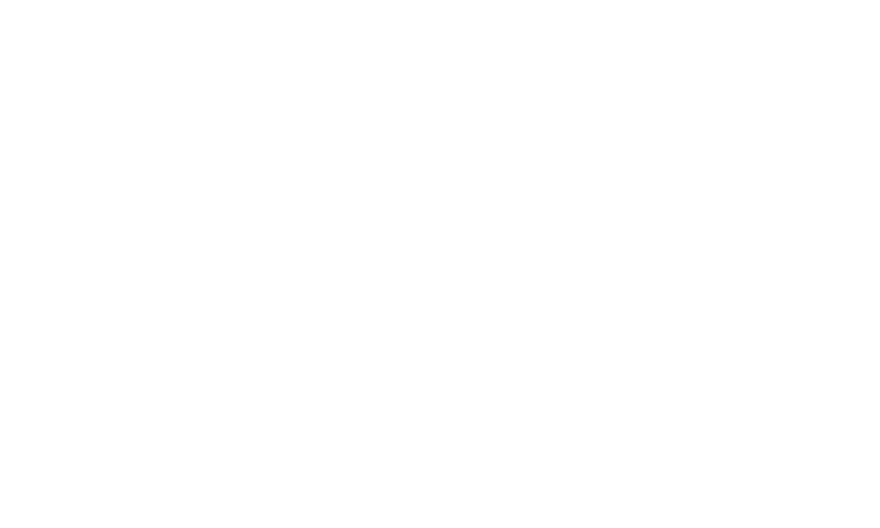
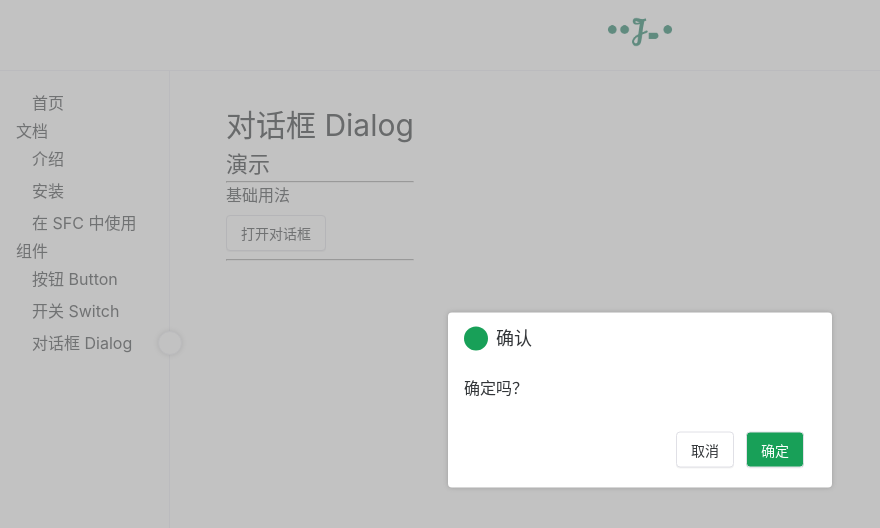
Before and after one commit to 12callie/joyful-ui-old, a Vue app: page /joyful/components/dialog in a window 1280 px wide. Before the commit this address had no page. Shown: the top 528 px of the page, without its empty margins (0-880 px from the left). Built offline with nearby package versions, Linux system fonts and the light colour scheme.

Commit message:
完成dialog样式

```diff
--- a/index.html
+++ b/index.html
@@ -5,7 +5,7 @@
   <meta charset="UTF-8" />
   <meta name="viewport"
     content="width=device-width,initial-scale=1.0,minimum-scale=1.0,maximum-scale=1.0,user-scalable=no,viewport-fit=cover">
-  <script src="//at.alicdn.com/t/c/font_3933999_vatrhj3l42k.js"></script>
+  <script src="//at.alicdn.com/t/c/font_3933999_na1qi4a05c.js"></script>
   <title>Joyful UI</title>
 </head>
 
--- /dev/null
+++ b/src/lib/Dialog.vue
@@ -0,0 +1,92 @@
+<template>
+  <div class="j-dialog-overlay"></div>
+  <div class="j-dialog-wrapper">
+    <header>
+      <svg class="icon j-dialog-svg-warn">
+        <use xlink:href="#icon-warn"></use>
+      </svg>
+      <span>确认</span>
+      <svg class="icon j-dialog-svg-close">
+        <use xlink:href="#icon-close"></use>
+      </svg>
+    </header>
+    <main>确定吗？</main>
+    <footer>
+      <Button>取消</Button>
+      <Button theme="primary">确定</Button>
+    </footer>
+  </div>
+</template>
+
+<script lang="ts" setup>
+import Button from "./Button.vue";
+import { defineProps } from "vue";
+const props = defineProps({
+  dialogVisible: {
+    type: Boolean,
+    default: false,
+  },
+});
+</script>
+
+<style lang="scss" scoped>
+$theme-color: #18a058;
+$warning-color: #f0a020;
+$error-color: #d03050;
+
+.j-dialog-overlay {
+  position: fixed;
+  top: 0;
+  left: 0;
+  background: fade_out(#999, 0.4);
+  width: 100%;
+  height: 100%;
+  z-index: 10;
+}
+.j-dialog-wrapper {
+  position: fixed;
+  left: 50%;
+  top: 50%;
+  transform: translate(-50%, -50%);
+  background: #fff;
+  min-width: 24em;
+  max-width: 90%;
+  border-radius: 4px;
+  box-shadow: 0 0 5px fade_out(#999, 0.1);
+  z-index: 11;
+  .icon {
+    width: 24px;
+    height: 24px;
+  }
+  > header {
+    padding: 12px 16px;
+    display: flex;
+    align-items: center;
+    justify-content: space-between;
+    font-size: 18px;
+
+    > span {
+      margin-left: 8px;
+      margin-right: auto;
+    }
+    > .j-dialog-svg-warn {
+      background: $theme-color;
+      padding: 4px;
+      border-radius: 50%;
+      color: #fff;
+    }
+    > .j-dialog-svg-close {
+      cursor: pointer;
+    }
+  }
+
+  > main {
+    padding: 12px 16px;
+  }
+
+  > footer {
+    padding: 12px 16px;
+    text-align: right;
+  }
+}
+</style>
--- a/src/router.ts
+++ b/src/router.ts
@@ -6,6 +6,7 @@
 import Usage from "./views/Usage.vue";
 import ButtonDemo from "./views/ButtonDemo.vue";
 import SwitchDemo from "./views/SwitchDemo.vue";
+import DialogDemo from "./views/DialogDemo.vue";
 
 export const router = createRouter({
   history: createWebHistory(),
@@ -31,6 +32,7 @@
             { path: "", redirect: "/joyful/components/button" },
             { path: "button", component: ButtonDemo },
             { path: "switch", component: SwitchDemo },
+            { path: "dialog", component: DialogDemo },
           ],
         },
       ],
--- /dev/null
+++ b/src/views/DialogDemo.vue
@@ -0,0 +1,23 @@
+<template>
+  <h1>对话框 Dialog</h1>
+  <h2>演示</h2>
+  <hr />
+  <div>
+    <div>基础用法</div>
+    <Button @click="openDialog">打开对话框</Button>
+    <Dialog v-model:dialogVisible="dialogVisible" />
+  </div>
+  <hr />
+</template>
+
+<script lang="ts" setup>
+import { ref } from "vue";
+import Button from "../lib/Button.vue";
+import Dialog from "../lib/Dialog.vue";
+const dialogVisible = ref(false);
+const openDialog = () => {
+  dialogVisible.value = true;
+};
+</script>
+
+<style lang="scss" scoped></style>
--- a/src/views/Home.vue
+++ b/src/views/Home.vue
@@ -23,7 +23,7 @@
 <style lang="scss" scoped>
 @import "../assets/styles/common.scss";
 .content {
-  padding: 64px 16px 0;
+  padding: 64px 24px 0;
   h1 {
     font-size: 64px;
     font-weight: bold;
--- a/src/views/Layout.vue
+++ b/src/views/Layout.vue
@@ -20,6 +20,11 @@
           <li>
             <router-link to="/joyful/components/switch"
               >开关 Switch</router-link
+            >
+          </li>
+          <li>
+            <router-link to="/joyful/components/dialog"
+              >对话框 Dialog</router-link
             >
           </li>
         </ol>
```
